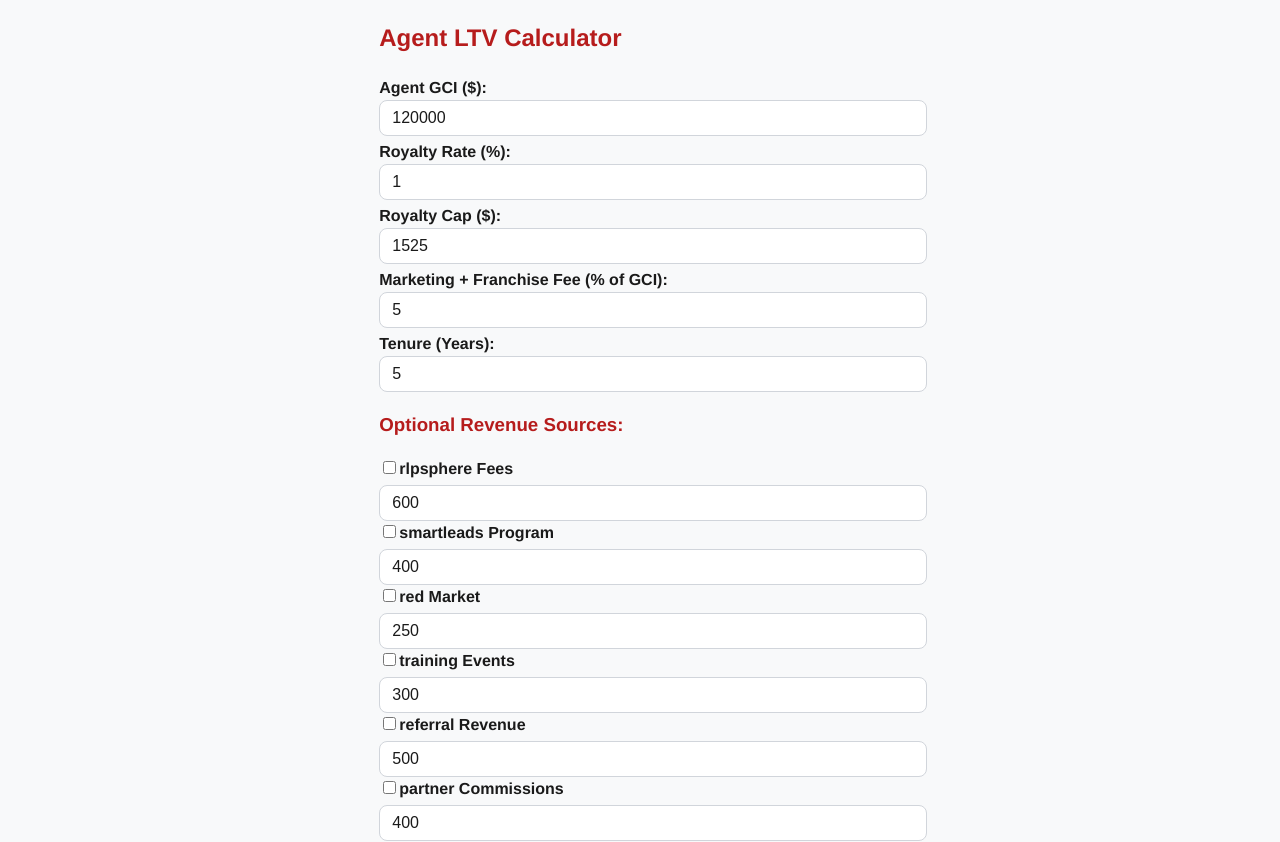
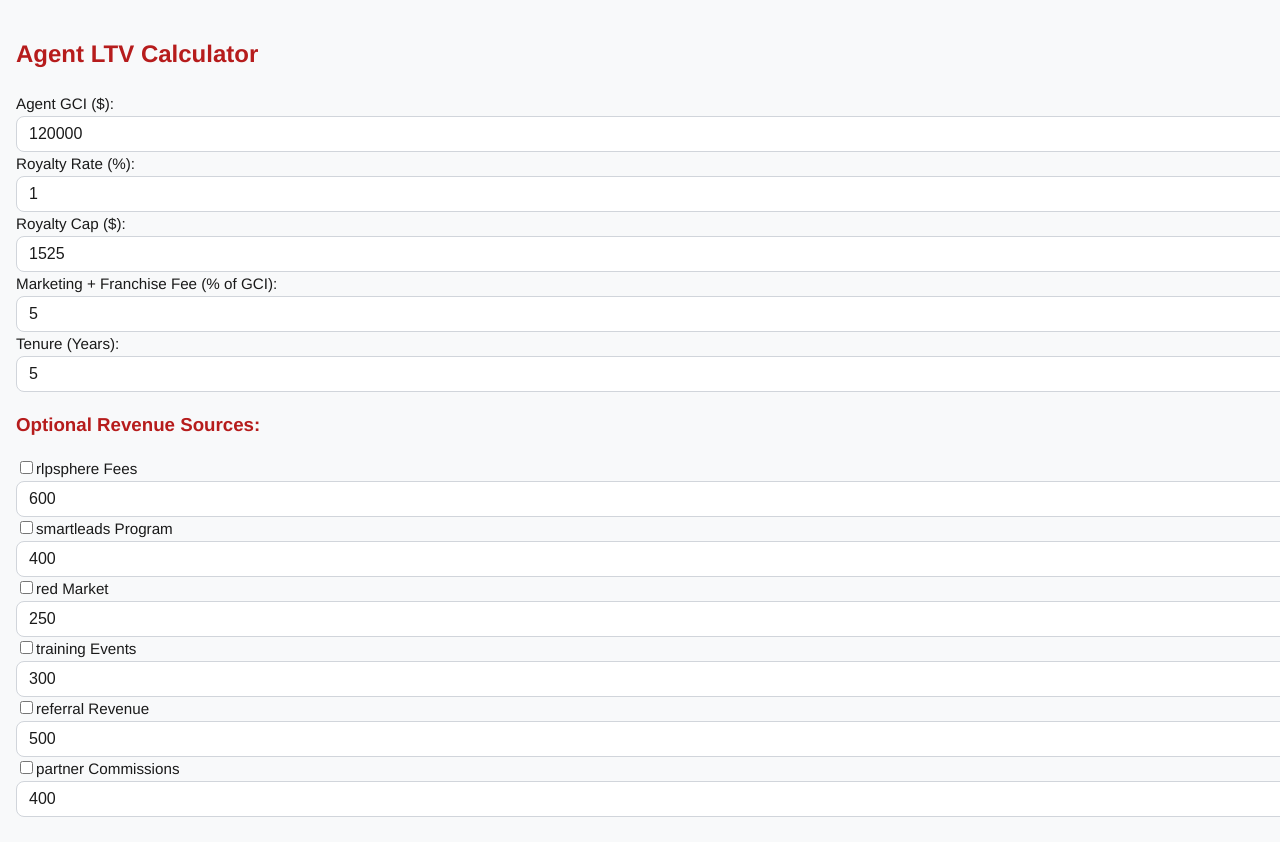
Before and after one commit to Napoleonrlp/agentltvrlp, a React (Vite) app: page / in a window 1280 px wide. Shown: the top 842 px of the page. Built offline with nearby package versions, Linux system fonts and the light colour scheme.

Commit message:
Update App.css

```diff
--- a/src/App.css
+++ b/src/App.css
@@ -15,54 +15,59 @@ body {
   font-family: var(--font-stack);
   background-color: var(--rlp-light);
   color: var(--rlp-dark);
+  min-height: 100vh;
   display: flex;
-  align-items: center;
+  align-items: start;
   justify-content: center;
-  min-height: 100vh;
-  text-rendering: optimizeLegibility;
+  padding: 1rem;
 }
 
-/* Default input styling */
+/* Input styling */
 .input {
   width: 100%;
   padding: var(--input-padding);
   font-size: 1rem;
+  background-color: var(--input-bg);
   color: var(--rlp-dark);
-  background-color: var(--input-bg);
   border: 1px solid var(--input-border);
   border-radius: var(--input-radius);
   outline: none;
-  transition: border 0.2s ease;
+  transition: border-color 0.2s ease;
 }
 
 .input:focus {
   border-color: var(--rlp-red);
-  box-shadow: 0 0 0 1px var(--rlp-red);
+  box-shadow: 0 0 0 2px rgba(182, 28, 28, 0.2);
 }
 
-h2, h3, h4 {
+input[type="checkbox"] {
+  accent-color: var(--rlp-red);
+}
+
+/* Typography emphasis */
+h1, h2, h3, h4, h5 {
   color: var(--rlp-red);
+  font-weight: bold;
 }
 
 label {
-  display: block;
-  font-weight: 600;
-  margin-bottom: 0.25rem;
+  font-weight: 500;
+  font-size: 0.95rem;
 }
 
-input[type='checkbox'] {
-  accent-color: var(--rlp-red);
-}
-
-/* Container layout */
+/* Mobile layout fix */
 @media (max-width: 640px) {
   body {
     padding: 1rem;
-    align-items: flex-start;
+    align-items: stretch;
   }
 
   .input {
     font-size: 1rem;
     padding: 0.5rem;
   }
+
+  h2 {
+    font-size: 1.75rem;
+  }
 }
```
